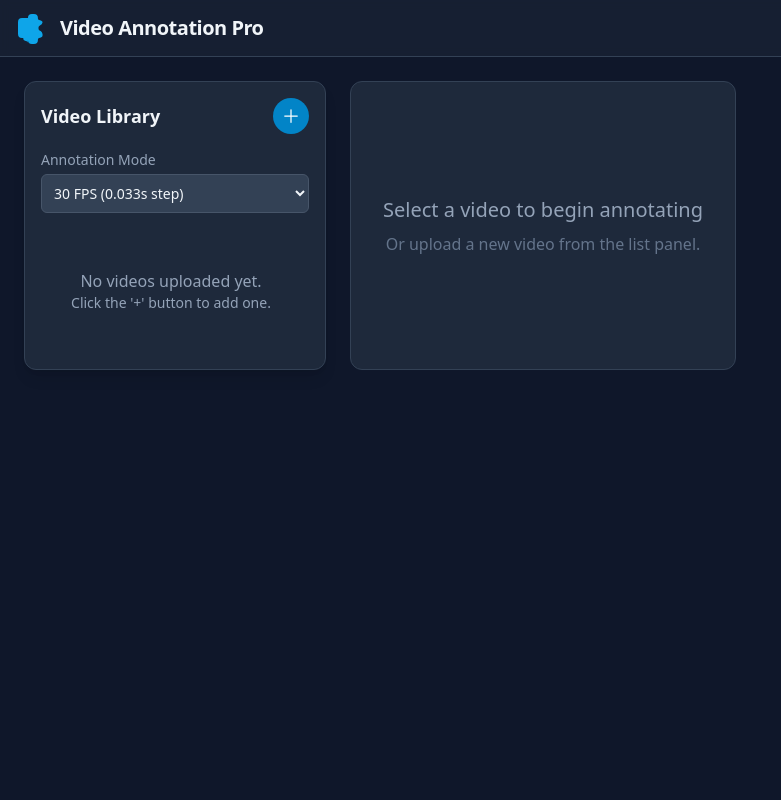
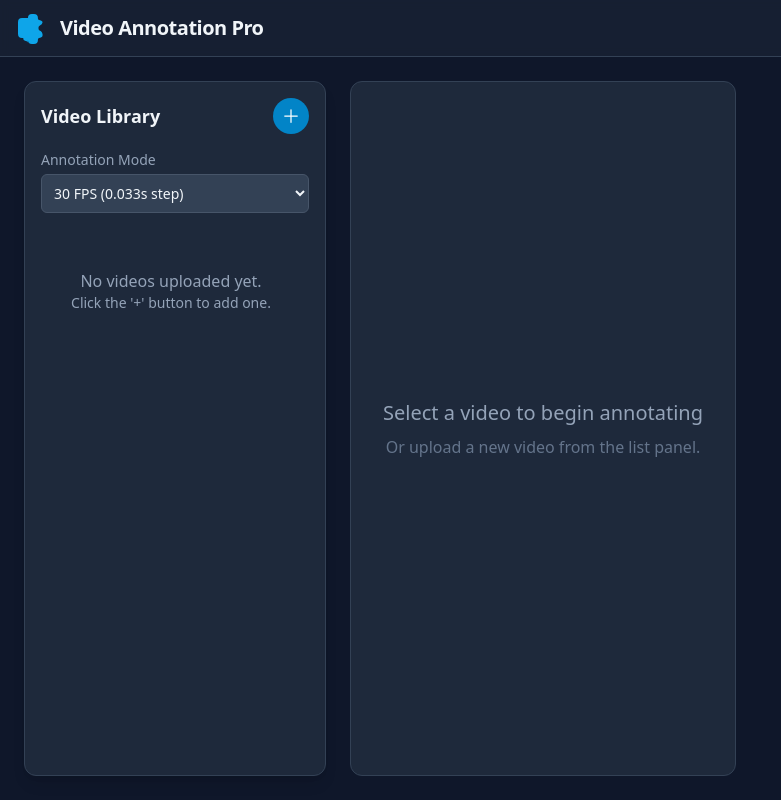
Before and after one commit to precious-aitanun/andygroupe-, a React (Vite) app: page / in a window 1280 px wide. Shown: the whole page, without its empty margins (0-781 px from the left). Built offline with nearby package versions, Linux system fonts and the light colour scheme.

Commit message:
feat: Improve layout and flexbox for mobile
Refactors the main layout and the video workspace components to utilize flexbox more effectively. This ensures proper rendering and responsiveness, especially on smaller screens, by managing component heights and preventing content overflow.

```diff
--- a/App.tsx
+++ b/App.tsx
@@ -48,8 +48,8 @@ const App: React.FC = () => {
   }
 
   return (
-    <div className="min-h-screen bg-slate-900 text-slate-100 font-sans">
-      <header className="bg-slate-800/50 backdrop-blur-sm border-b border-slate-700 sticky top-0 z-20">
+    <div className="h-screen bg-slate-900 text-slate-100 font-sans flex flex-col">
+      <header className="bg-slate-800/50 backdrop-blur-sm border-b border-slate-700 z-20 flex-shrink-0">
         <div className="container mx-auto px-4 py-3 flex items-center justify-between">
           <div className="flex items-center gap-3">
             <LogoIcon className="w-8 h-8 text-sky-500" />
@@ -58,7 +58,7 @@ const App: React.FC = () => {
         </div>
       </header>
 
-      <main className="container mx-auto p-4 md:p-6">
+      <main className="container mx-auto p-4 md:p-6 flex-grow min-h-0">
         <div className="flex flex-col md:flex-row gap-6 h-full">
           <div className={`
             ${selectedVideo ? 'hidden md:block' : 'block'}
@@ -76,7 +76,7 @@ const App: React.FC = () => {
           </div>
           <div className={`
             ${!selectedVideo ? 'hidden md:flex' : 'block'}
-            md:w-2/3 lg:w-3/4 transition-all duration-300
+            md:w-2/3 lg:w-3/4 transition-all duration-300 h-full
           `}>
             {selectedVideo ? (
               <VideoWorkspace
--- a/components/VideoWorkspace.tsx
+++ b/components/VideoWorkspace.tsx
@@ -46,7 +46,7 @@ const VideoWorkspace: React.FC<VideoWorkspaceProps> = ({
 
   return (
     <div className="bg-slate-800 rounded-xl shadow-lg h-full flex flex-col w-full border border-slate-700">
-      <div className="flex items-center p-3 border-b border-slate-700 bg-slate-800/80 rounded-t-xl">
+      <div className="flex items-center p-3 border-b border-slate-700 bg-slate-800/80 rounded-t-xl flex-shrink-0">
         <button
           onClick={onBack}
           className="flex items-center gap-2 mr-3 px-3 py-1.5 rounded-lg hover:bg-slate-700 transition-colors text-sm font-medium"
@@ -58,7 +58,7 @@ const VideoWorkspace: React.FC<VideoWorkspaceProps> = ({
         <h2 className="text-md font-semibold truncate" title={video.name}>{video.name}</h2>
       </div>
 
-      <div className="flex flex-col lg:flex-row flex-grow p-4 gap-4 overflow-hidden">
+      <div className="flex flex-col lg:flex-row flex-grow p-4 gap-4 min-h-0">
         <div className="lg:w-2/3 flex flex-col">
           <VideoPlayer
             ref={videoPlayerRef}
@@ -72,7 +72,7 @@ const VideoWorkspace: React.FC<VideoWorkspaceProps> = ({
             frameRate={frameRate}
           />
         </div>
-        <div className="lg:w-1/3 flex flex-col h-full overflow-hidden">
+        <div className="lg:w-1/3 flex flex-col flex-grow min-h-0">
           <AnnotationManager
             video={video}
             currentTime={currentTime}
```
